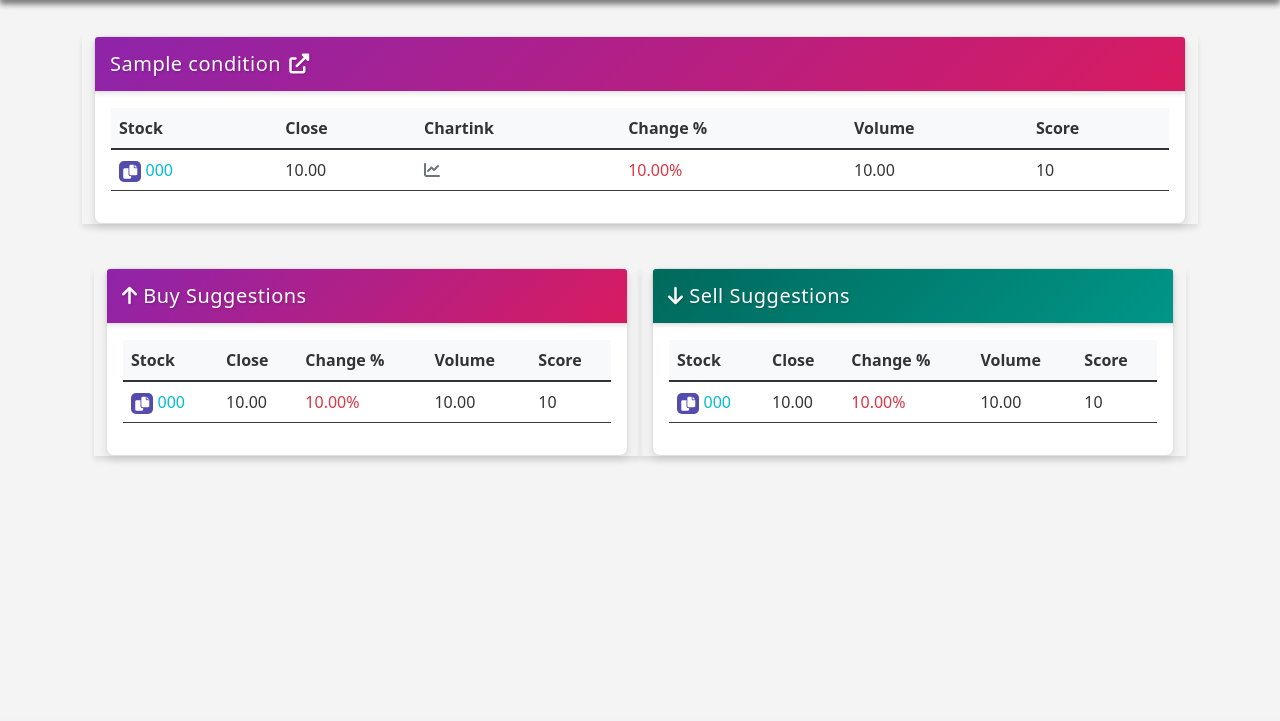
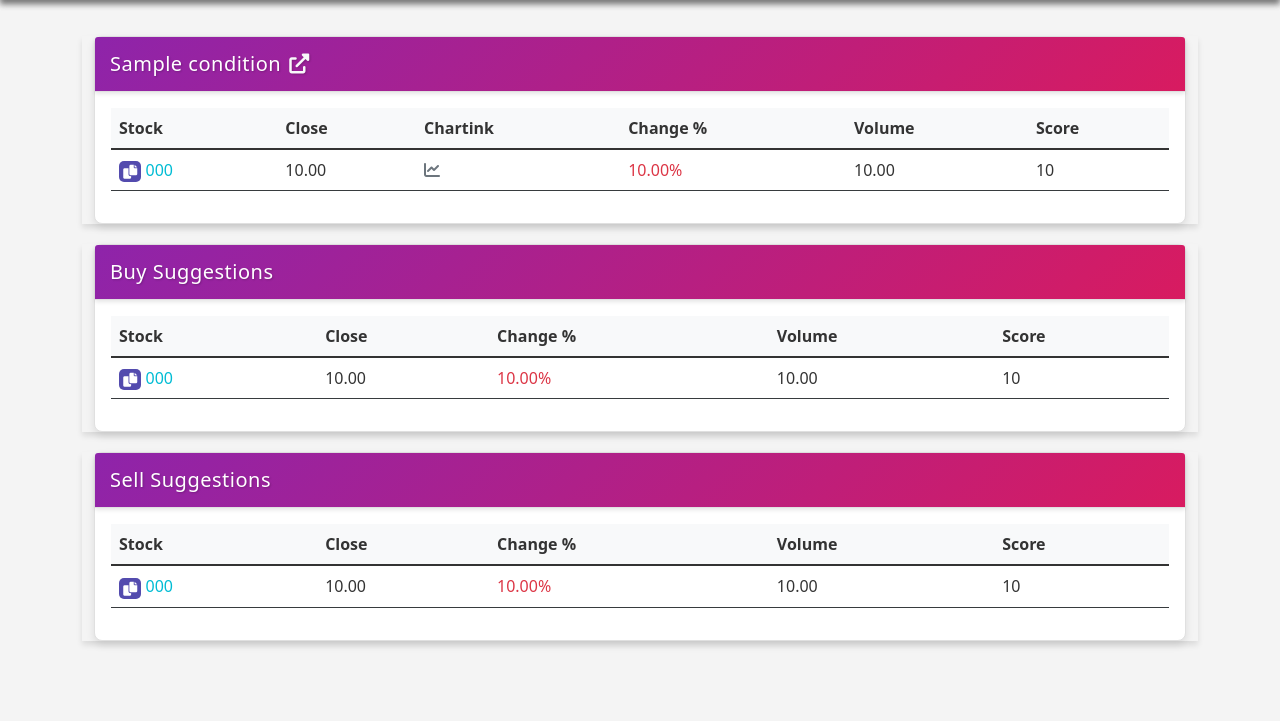
Before and after one commit to imvasifa/PITK1, a Flask app: template templates/index.html in a window 1280 px wide. Shown: the part 82-803 px from the top of the page. Before the commit the page ends 545 px from the top, so only its background shows below. Run offline with Flask 3, Linux system fonts and the light colour scheme; the template is opened without the code that fills it: most values are stand-ins (such as "Sample title", 1, 10 or a date in 2020); data that the repository does not hold is empty; parts of the project's set-up code (start-up, migrations or seed data) failed here and were passed over; some libraries are stand-ins or nearby versions.

Commit message:
feat: create index template with responsive layout and dark theme support

```diff
--- a/templates/index.html
+++ b/templates/index.html
@@ -2116,13 +2116,14 @@
             {% endif %}
         </div>
 
-        <div class="container mt-4">
+        <!-- Buy Suggestions -->
         <div class="row">
-                <!-- Buy Suggestions -->
-                <div class="col-md-6 scan-card">
+            <div class="col-12 scan-card">
                 <div class="card">
                     <div class="card-header bg-success text-white">
-                            <h5 class="mb-0"><i class="fas fa-arrow-up"></i> Buy Suggestions</h5>
+                        <h5 class="card-title mb-0 d-flex align-items-center">
+                            <span style="color: white;">Buy Suggestions</span>
+                        </h5>
                     </div>
                     <div class="card-body">
                         {% if buy_suggestions %}
@@ -2132,7 +2133,7 @@
                                         <th>Stock</th>
                                         <th>Close</th>
                                         <th>Change %</th>
-                                            <th>Volume</th>
+                                        <th class="d-none d-md-table-cell">Volume</th>
                                         <th>Score</th>
                                     </tr>
                                 </thead>
@@ -2146,25 +2147,29 @@
                                                 <a href="https://www.tradingview.com/chart?symbol={{ stock.nsecode }}" target="_blank">{{ stock.nsecode }}</a>
                                             </td>
                                             <td class="decimal-format">{{ stock.close | format_number('close') }}</td>
-                                                <td class="{% if stock.per_chg >= 0 %}text-success{% else %}text-danger{% endif %}">{{ stock.per_chg | format_number('percentage') }}%</td>
-                                                <td>{{ stock.volume | format_number }}</td>
+                                            <td class="{% if stock.per_chg >= 0 %}text-success{% else %}text-danger{% endif %}">{{ stock.per_chg | format_number('change_percent') }}</td>
+                                            <td class="d-none d-md-table-cell">{{ stock.volume | format_number }}</td>
                                             <td>{{ stock.potential_score | format_number('score') }}</td>
                                         </tr>
                                     {% endfor %}
                                 </tbody>
                             </table>
                         {% else %}
-                                <p class="text-muted">No buy suggestions available.</p>
+                            <div class="alert alert-warning">No buy suggestions available.</div>
                         {% endif %}
                     </div>
                 </div>
             </div>
+        </div>
 
         <!-- Sell Suggestions -->
-                <div class="col-md-6 scan-card">
+        <div class="row">
+            <div class="col-12 scan-card">
                 <div class="card">
                     <div class="card-header bg-danger text-white">
-                            <h5 class="mb-0"><i class="fas fa-arrow-down"></i> Sell Suggestions</h5>
+                        <h5 class="card-title mb-0 d-flex align-items-center">
+                            <span style="color: white;">Sell Suggestions</span>
+                        </h5>
                     </div>
                     <div class="card-body">
                         {% if sell_suggestions %}
@@ -2174,7 +2179,7 @@
                                         <th>Stock</th>
                                         <th>Close</th>
                                         <th>Change %</th>
-                                            <th>Volume</th>
+                                        <th class="d-none d-md-table-cell">Volume</th>
                                         <th>Score</th>
                                     </tr>
                                 </thead>
@@ -2188,16 +2193,20 @@
                                                 <a href="https://www.tradingview.com/chart?symbol={{ stock.nsecode }}" target="_blank">{{ stock.nsecode }}</a>
                                             </td>
                                             <td class="decimal-format">{{ stock.close | format_number('close') }}</td>
-                                                <td class="{% if stock.per_chg >= 0 %}text-success{% else %}text-danger{% endif %}">{{ stock.per_chg | format_number('percentage') }}%</td>
-                                                <td>{{ stock.volume | format_number }}</td>
+                                            <td class="{% if stock.per_chg >= 0 %}text-success{% else %}text-danger{% endif %}">{{ stock.per_chg | format_number('change_percent') }}</td>
+                                            <td class="d-none d-md-table-cell">{{ stock.volume | format_number }}</td>
                                             <td>{{ stock.potential_score | format_number('score') }}</td>
                                         </tr>
                                     {% endfor %}
                                 </tbody>
                             </table>
                         {% else %}
-                                <p class="text-muted">No sell suggestions available.</p>
+                            <div class="alert alert-warning">No sell suggestions available.</div>
                         {% endif %}
+                    </div>
+                </div>
+            </div>
+        </div>
                         </div>
                     </div>
                 </div>
```
Lines whose indentation alone changed are shown as unchanged.
